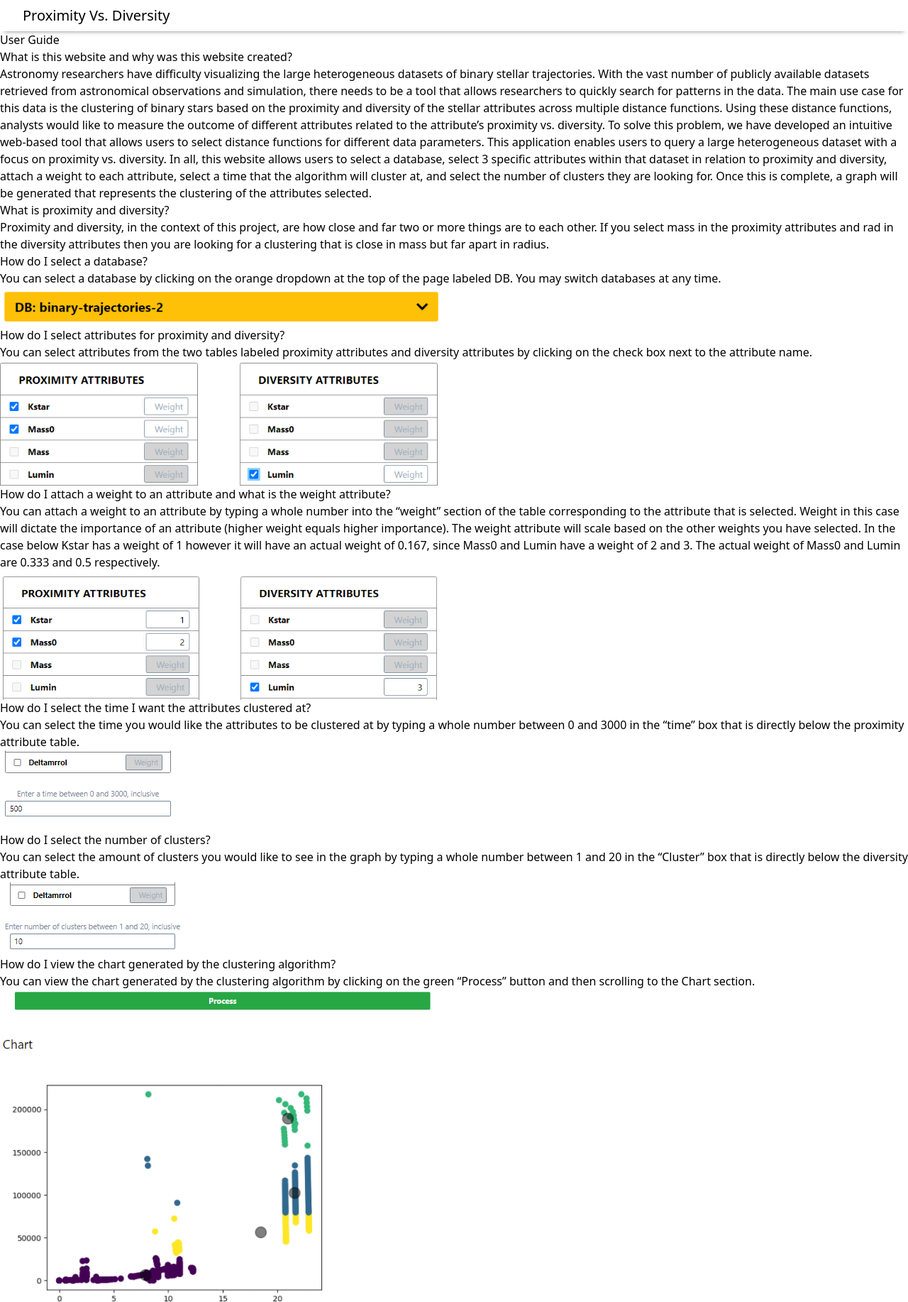
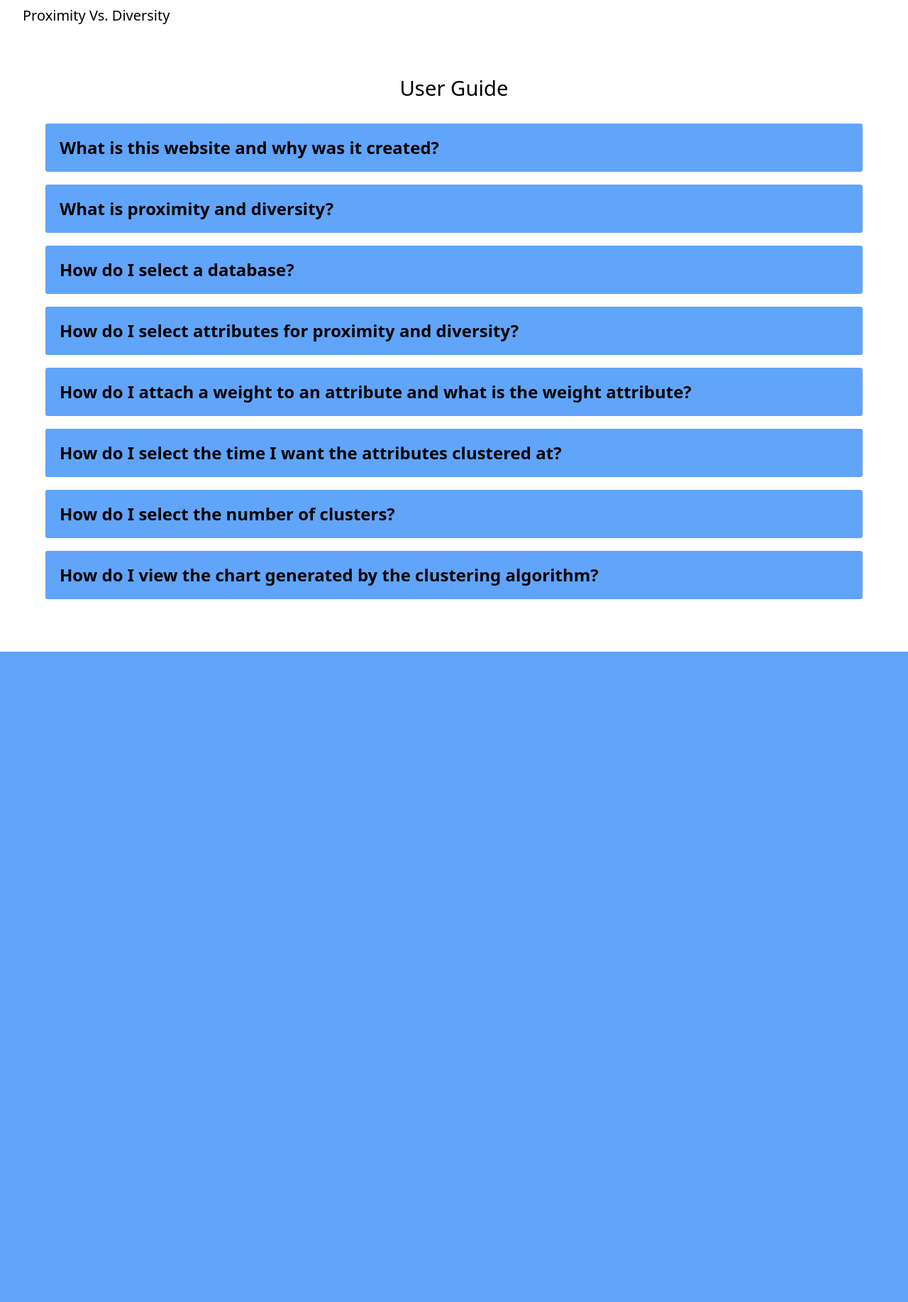
Before and after one commit to sdmay21-31/ProximityVsDiversity, a Django app: page /guide/ in a window 1280 px wide. Shown: the whole page at 71% size. After the commit the page ends 918 px from the top, so only its background shows below. Run offline with Django 3.2, Linux system fonts and the light colour scheme; some libraries are stand-ins or nearby versions.

Commit message:
css, js loading. file renaming. css formatting.

```diff
--- a/app/static/help.css
+++ b/app/static/guide.css
@@ -1,17 +1,17 @@
-.help-container {
+.guide-container {
 	margin: 4rem;
 }
-.help-header {
+.guide-header {
 	margin-bottom: 2rem;
 	color: #000000;
 	line-height: 1.15;
 	text-align: center;
 	font-size: 1.83em;
 }
-.help-item {
+.guide-item {
 	margin-top: 0.5rem;
 }
-.help-item-title {
+.guide-item-title {
 	display: flex;
 	flex-direction: row;
 	align-items: center;
@@ -29,13 +29,13 @@
 	font-weight: 700;
 	font-size: 1.5rem;
 }
-.help-item-title > span {
+.guide-item-title > span {
 	flex: 1;
 }
-.help-item-title.open > svg {
+.guide-item-title.open > svg {
 	transform: rotate(180deg);
 }
-.help-item-response {
+.guide-item-response {
     max-height: 0;
     padding: 5px;
     overflow: hidden;
@@ -48,13 +48,13 @@
 	font-family: "Arial";
     transition: max-height 0.25s ease-out;
 }
-.help-item-img-outer {
+.guide-item-img-outer {
 	display: inline-block;
 	margin: 0px 0px;
 	overflow: hidden;
 	border: 0px solid #000000;
 }
-.help-item-img {
+.guide-item-img {
 	margin-left: 0px;
 	margin-top: 0px;
 	width: 100%;
--- a/app/static/help.js
+++ b/app/static/guide.js
@@ -1,4 +1,4 @@
-function handleHelpTitleClick(btn) {
+function handleGuideTitleClick(btn) {
   let response = btn.nextElementSibling;
   btn.classList.toggle("open");
   if (response.style.maxHeight) {
--- a/app/templates/base.html
+++ b/app/templates/base.html
@@ -8,11 +8,11 @@
   {% load static %}
   {% block head-extra %}
   {% endblock head-extra %}
-    <link rel="stylesheet" type="text/css" href="{% static 'style.css' %}">
+  <!-- <link rel="stylesheet" type="text/css" href="{% static 'style.css' %}"> -->
 </head>
 
 <body>
-    <nav class="flex space-x-4 py-2 px-8 w-screen">
+  <nav class="flex space-x-4 py-2 px-8 w-full">
     <a href="/" class="flex-1 text-xl">
       Proximity Vs. Diversity
     </a>
--- a/app/templates/user_documentation.html
+++ b/app/templates/guide.html
@@ -1,26 +1,27 @@
 {% extends 'base.html' %}
 
 {% load static %}
-{% block styles %}
-<link rel="stylesheet" type="text/css" href="{% static 'help.css' %}">
+{% block head-extra %}
+<link rel="stylesheet" type="text/css" href="{% static 'guide.css' %}">
+<script src="{% static 'fontawesome_free/js/all.min.js' %}"></script>
 {% endblock %}
-{% block scripts %}
-<script src="{% static 'help.js' %}"></script>
+{% block body-extra %}
+<script src="{% static 'guide.js' %}"></script>
 {% endblock %}
 
-{% block title %}Help{% endblock %}
+{% block title %}Guide{% endblock %}
 
 {% block content %}
-<div class="help-container">
-	<header class="help-header">
-		<h2 class="help-title">User Guide</h1>
+<div class="guide-container">
+	<header class="guide-header">
+		<h2 class="guide-title">User Guide</h1>
 	</header>
-	<div class="help-item">
-		<button type="button" class="help-item-title" onclick="handleHelpTitleClick(this)">
-			<span>What is this website and why was this website created?</span>
+	<div class="guide-item">
+		<button type="button" class="guide-item-title" onclick="handleGuideTitleClick(this)">
+			<span>What is this website and why was it created?</span>
 			<i class="fas fa-chevron-down"></i>
 		</button>
-		<div class="help-item-response">
+		<div class="guide-item-response">
 			<p>
 				Astronomy researchers have difficulty visualizing the large heterogeneous datasets of binary stellar trajectories.
 				With the vast number of publicly available datasets retrieved from astronomical observations and simulation,
@@ -36,12 +37,12 @@
 			</p>
 		</div>
 	</div>
-	<div class="help-item">
-		<button type="button" class="help-item-title" onclick="handleHelpTitleClick(this)">
+	<div class="guide-item">
+		<button type="button" class="guide-item-title" onclick="handleGuideTitleClick(this)">
 			<span>What is proximity and diversity?</span>
 			<i class="fas fa-chevron-down"></i>
 		</button>
-		<div class="help-item-response">
+		<div class="guide-item-response">
 			<p>
 				Proximity and diversity, in the context of this project, are how close and far two or more things are to each other.
 				If you select mass in the proximity attributes and rad in the diversity attributes then you are looking for a clustering that is
@@ -49,40 +50,40 @@
 			</p>
 		</div>
 	</div>
-	<div class="help-item">
-		<button type="button" class="help-item-title" onclick="handleHelpTitleClick(this)">
+	<div class="guide-item">
+		<button type="button" class="guide-item-title" onclick="handleGuideTitleClick(this)">
 			<span>How do I select a database?</span>
 			<i class="fas fa-chevron-down"></i>
 		</button>
-		<div class="help-item-response">
+		<div class="guide-item-response">
 			<p>
 				You can select a database by clicking on the orange dropdown at the top of the page labeled DB. You may switch databases at any time.
 			</p>
-			<p class="help-item-img-outer" style="width: 624.00px; height: 56.00px;">
-				<img class="help-item-img" src="{% static 'images/image2.png' %}">
+			<p class="guide-item-img-outer" style="width: 624.00px; height: 56.00px;">
+				<img class="guide-item-img" src="{% static 'images/image2.png' %}">
 			</p>
 		</div>
 	</div>
-	<div class="help-item">
-		<button type="button" class="help-item-title" onclick="handleHelpTitleClick(this)">
+	<div class="guide-item">
+		<button type="button" class="guide-item-title" onclick="handleGuideTitleClick(this)">
 			<span>How do I select attributes for proximity and diversity?</span>
 			<i class="fas fa-chevron-down"></i>
 		</button>
-		<div class="help-item-response">
+		<div class="guide-item-response">
 			<p>
 				You can select attributes from the two tables labeled proximity attributes and diversity attributes by clicking on the check box next to the attribute name.
 			</p>
-			<p class="help-item-img-outer" style="width: 624.00px; height: 176.00px;">
-				<img class="help-item-img" src="{% static 'images/image1.png' %}">
+			<p class="guide-item-img-outer" style="width: 624.00px; height: 176.00px;">
+				<img class="guide-item-img" src="{% static 'images/image1.png' %}">
 			</p>
 		</div>
 	</div>
-	<div class="help-item">
-		<button type="button" class="help-item-title" onclick="handleHelpTitleClick(this)">
+	<div class="guide-item">
+		<button type="button" class="guide-item-title" onclick="handleGuideTitleClick(this)">
 			<span>How do I attach a weight to an attribute and what is the weight attribute?</span>
 			<i class="fas fa-chevron-down"></i>
 		</button>
-		<div class="help-item-response">
+		<div class="guide-item-response">
 			<p>
 				You can attach a weight to an attribute by typing a whole number into the &ldquo;weight&rdquo; section of the table
 				corresponding to the attribute that is selected. Weight in this case will dictate the importance of an attribute
@@ -90,53 +91,53 @@
 				In the case below Kstar has a weight of 1 however it will have an actual weight of 0.167, since Mass0 and Lumin have a weight of 2 and 3.
 				The actual weight of Mass0 and Lumin are 0.333 and 0.5 respectively.
 			</p>
-			<p class="help-item-img-outer" style="width: 624.00px; height: 181.33px;">
-				<img class="help-item-img" src="{% static 'images/image5.png' %}">
+			<p class="guide-item-img-outer" style="width: 624.00px; height: 181.33px;">
+				<img class="guide-item-img" src="{% static 'images/image5.png' %}">
 			</p>
 		</div>
 	</div>
-	<div class="help-item">
-		<button type="button" class="help-item-title" onclick="handleHelpTitleClick(this)">
+	<div class="guide-item">
+		<button type="button" class="guide-item-title" onclick="handleGuideTitleClick(this)">
 			<span>How do I select the time I want the attributes clustered at?</span>
 			<i class="fas fa-chevron-down"></i>
 		</button>
-		<div class="help-item-response">
+		<div class="guide-item-response">
 			<p>
 				You can select the time you would like the attributes to be clustered at by typing a whole number between 0 and 3000
 					in the &ldquo;time&rdquo; box that is directly below the proximity attribute table.
 			</p>
-			<p class="help-item-img-outer" style="width: 249.00px; height: 114.00px;">
-				<img class="help-item-img" src="{% static 'images/image3.png' %}">
+			<p class="guide-item-img-outer" style="width: 249.00px; height: 114.00px;">
+				<img class="guide-item-img" src="{% static 'images/image3.png' %}">
 			</p>
 		</div>
 	</div>
-	<div class="help-item">
-		<button type="button" class="help-item-title" onclick="handleHelpTitleClick(this)">
+	<div class="guide-item">
+		<button type="button" class="guide-item-title" onclick="handleGuideTitleClick(this)">
 			<span>How do I select the number of clusters?</span>
 			<i class="fas fa-chevron-down"></i>
 		</button>
-		<div class="help-item-response">
+		<div class="guide-item-response">
 			<p>
 				You can select the amount of clusters you would like to see in the graph by typing a whole number between 1 and 20 in the
 				“Cluster” box that is directly below the diversity attribute table.
 			</p>
-			<p class="help-item-img-outer" style="width: 267.00px; height: 103.00px;">
-				<img class="help-item-img" src="{% static 'images/image6.png' %}">
+			<p class="guide-item-img-outer" style="width: 267.00px; height: 103.00px;">
+				<img class="guide-item-img" src="{% static 'images/image6.png' %}">
 			</p>
 		</div>
 	</div>
-	<div class="help-item">
-		<button type="button" class="help-item-title" onclick="handleHelpTitleClick(this)">
+	<div class="guide-item">
+		<button type="button" class="guide-item-title" onclick="handleGuideTitleClick(this)">
 			<span>How do I view the chart generated by the clustering algorithm?</span>
 			<i class="fas fa-chevron-down"></i>
 		</button>
-		<div class="help-item-response">
+		<div class="guide-item-response">
 			<p>
 				You can view the chart generated by the clustering algorithm by clicking on the green &ldquo;Process&rdquo; button and
 				then scrolling to the Chart section.
 			</p>
-			<p class="help-item-img-outer" style="width: 624.00px; height: 440.00px;">
-				<img class="help-item-img" src="{% static 'images/image4.png' %}">
+			<p class="guide-item-img-outer" style="width: 624.00px; height: 440.00px;">
+				<img class="guide-item-img" src="{% static 'images/image4.png' %}">
 			</p>
 		</div>
 	</div>
--- a/app/templates/process.html
+++ b/app/templates/process.html
@@ -5,10 +5,10 @@
 {% block title %}Proximity Vs. Diversity{% endblock %}
 
 {% block head-extra %}
+<link rel="stylesheet" type="text/css" href="{% static 'style.css' %}">
 <link rel="stylesheet" href="https://cdn.jsdelivr.net/npm/notyf@3/notyf.min.css">
 <script src="{% static 'fontawesome_free/js/all.min.js' %}"></script>
 <script src="https://cdn.jsdelivr.net/npm/notyf@3/notyf.min.js"></script>
-<link rel="stylesheet" type="text/css" href="{% static 'style.css' %}">
 <script src="https://unpkg.com/axios/dist/axios.min.js"></script>
 <script src="https://cdn.rawgit.com/khalidsalomao/simple-query-string/22cc5bbe/src/simplequerystring.min.js"></script>
 {% endblock head-extra %}
--- a/app/views.py
+++ b/app/views.py
@@ -18,7 +18,7 @@ from app.matplot import plot_to_uri
 
 # Create your views here.
 def guide(request):
-    return render(request, 'user_documentation.html')
+    return render(request, 'guide.html')
 
 def index(request, *args, **kwargs):
     return render(request, 'index.html', {
```
Also changed, not shown: app/templates/add_dataset.html (+5 -6 lines), app/templates/datasets.html (+4 -4 lines), app/static/main.js (indentation only), app/static/plotly.js (indentation only), app/templates/setup_dataset.html (indentation only). Lines whose indentation alone changed are shown as unchanged.
